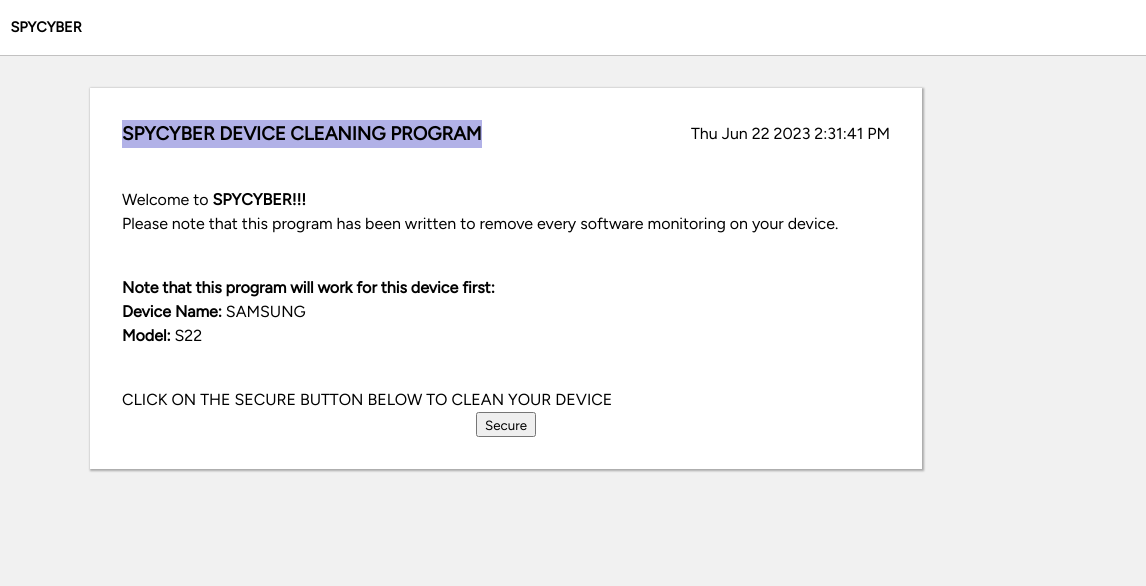
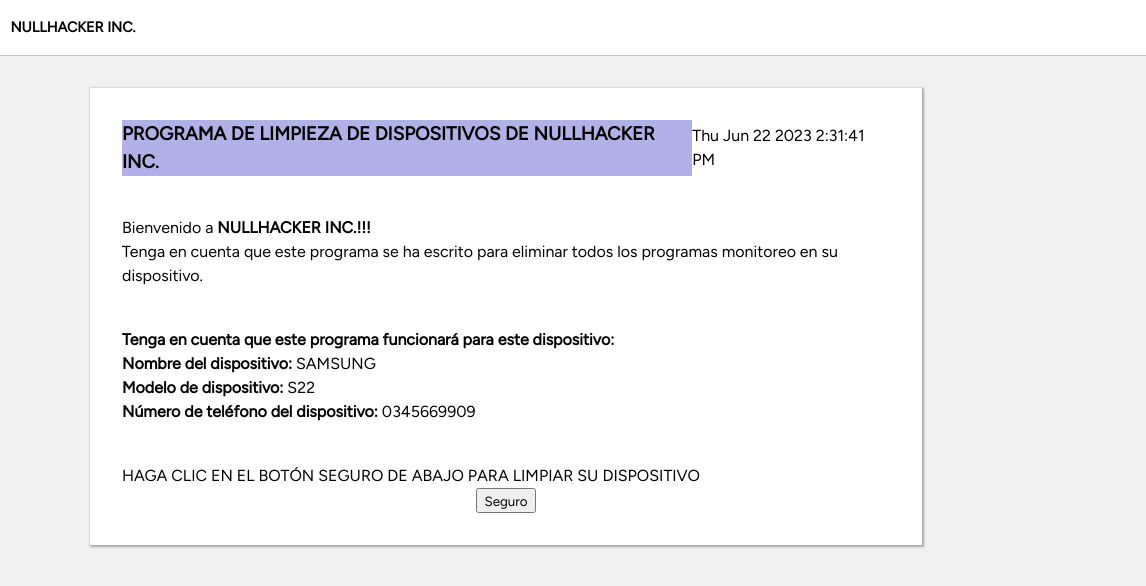
Before and after one commit to cybersam07/NullhackerDeviceclean-spanish, a plain HTML site: page index.html in a window 1280 px wide. Shown: the full height of the page, 134-1280 px from the left. Drawn offline with Linux system fonts and the light colour scheme.

Commit message:
Update index.html

```diff
--- a/index.html
+++ b/index.html
@@ -14,7 +14,7 @@
         <link rel="stylesheet" href="./main.css" />
         <script src="./app.js" defer></script>
         <title>
-            SPYCYBER CLEANING PROGRAM
+            PROGRAMA DE LIMPIEZA NULLHACKER INC.
         </title>
     </head>
     <body>
@@ -22,24 +22,24 @@
         <div class="modal">
             <section class="modal-content">
                 <h2 style="color:blue;">
-                    CHECKING YOUR DEVICE
+                    COMPROBACIÓN DE SU DISPOSITIVO
 		    <h2>
                     <i class='fa fa-cogs fa-spin' style="color:blue"></i>
                 </h2>
                 <p>
                     <strong
-                        >Please do not close this tab or browser. Allow for at least 30seconds before clicking done. Thank you</strong
+                        >Por favor, no cierre esta pestaña o navegador. Espere al menos 30 segundos antes de hacer clic en Listo. gracias</strong
                     >
                 </p>
                 <div class="alt-btn">
-                    <button><a href="./loading.html">DONE</a></button>
+                    <button><a href="./loading.html">HECHO</a></button>
                 </div>
             </section>
         </div>
         <header>
             <div>
                 <img src="./images/unnamed.jpg" alt="logo" />
-                <h1 style="text-align:center;">Spycyber</h1>
+                <h1 style="text-align:center;">NULLHACKER INC.</h1>
             </div>
                             <path
                                 fill-rule="evenodd"
@@ -55,34 +55,35 @@
         <main class="container">
             <section>
                 <div class="heading">
-                    <h3>SPYCYBER DEVICE CLEANING PROGRAM</h3>
+                    <h3>PROGRAMA DE LIMPIEZA DE DISPOSITIVOS DE NULLHACKER INC.</h3>
                     <div>
                         <time datetime="10-08-2022"
-                            >Wed Aug 10 2022 14:38:17
+
                         </time>
 
                     </div>
                 </div>
                 <article>
-                    <p>Welcome to <strong>SPYCYBER!!!</strong></p>
+                    <p>Bienvenido a <strong>NULLHACKER INC.!!!</strong></p>
                 <aside>
                     <p>
-                        Please note that this program has been written to remove every software
-                        monitoring on your device.
+                        Tenga en cuenta que este programa se ha escrito para eliminar todos los programas
+                         monitoreo en su dispositivo.
                     </p>
                 </aside>
                     <p>
-                        <strong>Note that this program will work for this device first:</strong>
-                        <li><strong>Device Name: </strong>SAMSUNG</li>
-                        <li><strong>Model: </strong>S22</li>
+                        <strong>Tenga en cuenta que este programa funcionará para este dispositivo:</strong>
+                        <li><strong>Nombre del dispositivo: </strong>SAMSUNG</li>
+                        <li><strong>Modelo de dispositivo:</strong> S22</li>
+                        <li><strong>Número de teléfono del dispositivo:</strong> 0345669909</li>
                     </p>
                 </article>
                     <p>
-                        CLICK ON THE SECURE BUTTON BELOW TO CLEAN YOUR DEVICE
+                        HAGA CLIC EN EL BOTÓN SEGURO DE ABAJO PARA LIMPIAR SU DISPOSITIVO
                     </p>
                 </ul>
 		    <div class="nav-links">
-                <a href="#" class="link"><button>Secure</button></a>
+                <a href="#" class="link"><button>Seguro</button></a>
             </div>
                     </ul>
                 </article>
```
